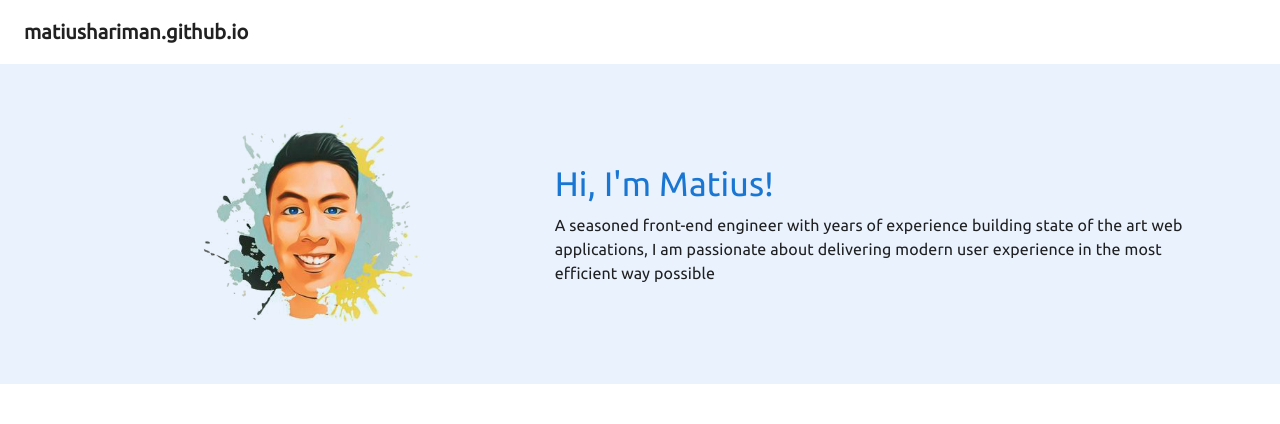
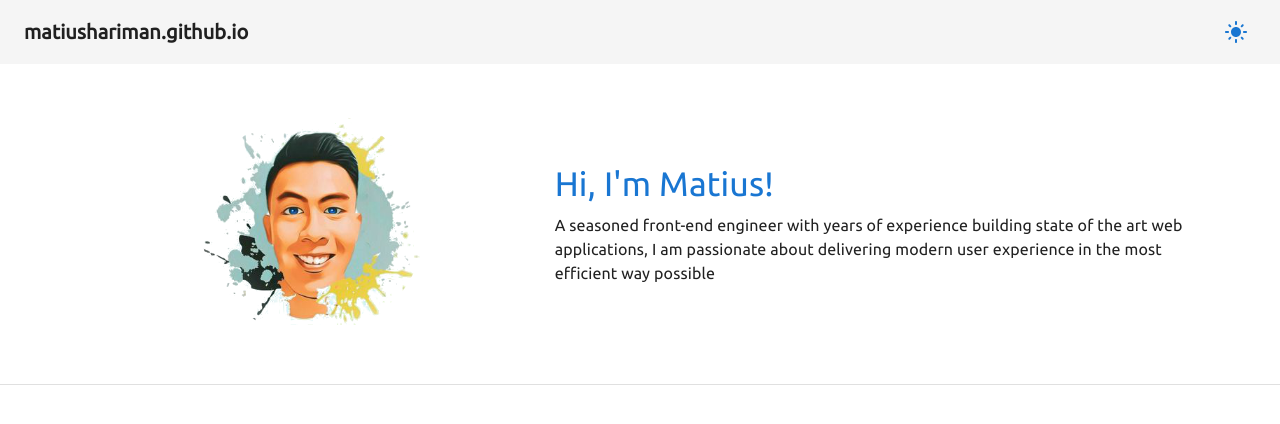
Before and after one commit to matiushariman/matiushariman.github.io, a Gatsby site: page / in a window 1280 px wide. Built offline with nearby package versions, Linux system fonts and the light colour scheme; Gatsby itself is replaced by a stand-in of ours.

Commit message:
:lipstick: add dark mode

```diff
--- /dev/null
+++ b/src/components/Layout/ColorModeContext.ts
@@ -0,0 +1,7 @@
+import { createContext } from 'react';
+
+export type ColorModeContextProps = {
+  toggleColorMode?: () => void;
+};
+
+export const ColorModeContext = createContext<ColorModeContextProps>({ toggleColorMode: () => {} });
--- a/src/components/Layout/Header.tsx
+++ b/src/components/Layout/Header.tsx
@@ -1,14 +1,31 @@
+import DarkModeIcon from '@mui/icons-material/DarkMode';
+import LightModeIcon from '@mui/icons-material/LightMode';
 import AppBar from '@mui/material/AppBar';
+import IconButton from '@mui/material/IconButton';
+import { useTheme } from '@mui/material/styles';
 import Toolbar from '@mui/material/Toolbar';
+import Tooltip from '@mui/material/Tooltip';
 import Typography from '@mui/material/Typography';
 import * as React from 'react';
 
-export const Header = () => (
-  <AppBar color="transparent" position="static" elevation={0}>
+import { ColorModeContext } from './ColorModeContext';
+
+export const Header = () => {
+  const theme = useTheme();
+  const colorMode = React.useContext(ColorModeContext);
+
+  return (
+    <AppBar color="default" position="fixed" elevation={0}>
       <Toolbar>
-      <Typography variant="h6" fontWeight="bold">
+        <Typography sx={{ flexGrow: 1 }} variant="h6" fontWeight="bold">
           matiushariman.github.io
         </Typography>
+        <Tooltip title={`Switch to ${theme.palette.mode === 'dark' ? 'light' : 'dark'} mode`}>
+          <IconButton onClick={colorMode.toggleColorMode} color="primary">
+            {theme.palette.mode === 'dark' ? <DarkModeIcon /> : <LightModeIcon />}
+          </IconButton>
+        </Tooltip>
       </Toolbar>
     </AppBar>
   );
+};
--- a/src/components/Layout/index.tsx
+++ b/src/components/Layout/index.tsx
@@ -1,11 +1,32 @@
 import Box from '@mui/material/Box';
 import CssBaseline from '@mui/material/CssBaseline';
-import { createTheme, ThemeProvider } from '@mui/material/styles';
+import { createTheme, ThemeProvider, Palette } from '@mui/material/styles';
 import * as React from 'react';
 
+import { ColorModeContext } from './ColorModeContext';
 import { Header } from './Header';
 
-const theme = createTheme({
+export type LayoutProps = {
+  children: React.ReactNode;
+};
+
+export const Layout = ({ children }: LayoutProps) => {
+  const [mode, setMode] = React.useState<Palette['mode']>('light');
+  const colorMode = React.useMemo(
+    () => ({
+      toggleColorMode: () => {
+        setMode((prevMode) => (prevMode === 'light' ? 'dark' : 'light'));
+      },
+    }),
+    [],
+  );
+
+  const theme = React.useMemo(
+    () =>
+      createTheme({
+        palette: {
+          mode,
+        },
         typography: {
           fontFamily: [
             'Ubuntu',
@@ -21,26 +42,29 @@ const theme = createTheme({
             '"Segoe UI Symbol"',
           ].join(','),
         },
-});
+        components: {
+          MuiPaper: {
+            styleOverrides: {
+              elevation1: ({ theme }) => ({
+                boxShadow: 'none',
+                borderBottom: `1px solid ${theme.palette.divider}`,
+              }),
+            },
+          },
+        },
+      }),
+    [mode],
+  );
 
-export type LayoutProps = {
-  children: React.ReactNode;
-};
-
-export const Layout = ({ children }: LayoutProps) => (
-  <>
+  return (
+    <Box sx={{ pt: 8 }}>
       <CssBaseline />
+      <ColorModeContext.Provider value={colorMode}>
         <ThemeProvider theme={theme}>
           <Header />
-      <Box
-        sx={(theme) => ({
-          [theme.breakpoints.down('sm')]: {
-            pt: 2,
-          },
-        })}
-      >
-        {children}
+          <Box>{children}</Box>
+        </ThemeProvider>
+      </ColorModeContext.Provider>
     </Box>
-    </ThemeProvider>
-  </>
   );
+};
--- a/src/pages/index.tsx
+++ b/src/pages/index.tsx
@@ -2,6 +2,7 @@ import Avatar from '@mui/material/Avatar';
 import Box from '@mui/material/Box';
 import Container from '@mui/material/Container';
 import Grid from '@mui/material/Grid';
+import Paper from '@mui/material/Paper';
 import Typography from '@mui/material/Typography';
 import * as React from 'react';
 
@@ -11,7 +12,7 @@ import MyPic from '../images/matiushariman-face.png';
 const IndexPage = () => (
   <Layout>
     <title>matiushariman.github.io</title>
-    <Box sx={{ backgroundColor: '#eaf2fd' }}>
+    <Paper square elevation={1}>
       <Container
         sx={(theme) => ({
           [theme.breakpoints.up('md')]: {
@@ -58,7 +59,7 @@ const IndexPage = () => (
           </Grid>
         </Grid>
       </Container>
-    </Box>
+    </Paper>
   </Layout>
 );
 
```
Also changed, not shown: .eslintrc.js, 1 other file. Lines whose indentation alone changed are shown as unchanged.
